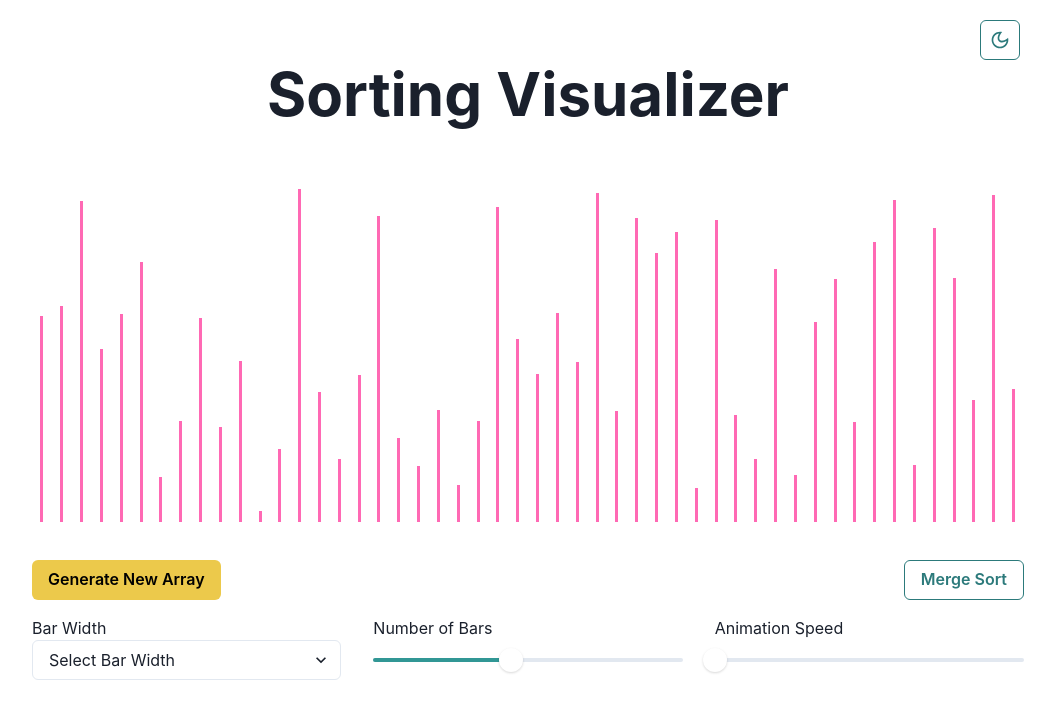
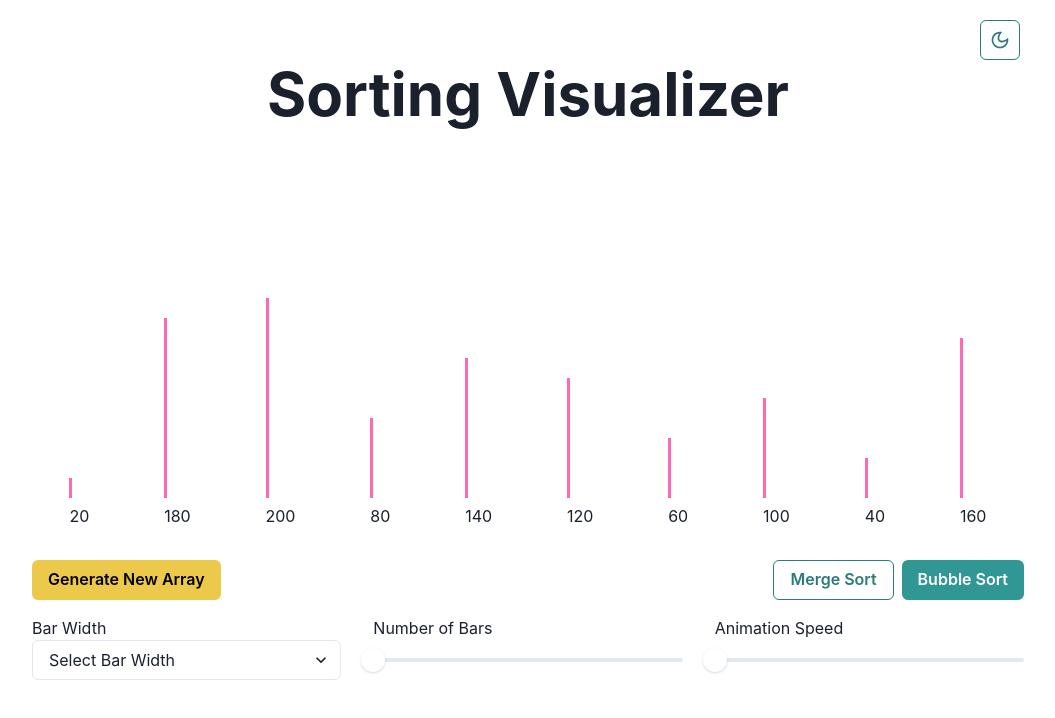
Before and after one commit to misterbracket/algo-visualizer, a React (Create React App) app: page / in a window 1280 px wide. Shown: the top 718 px of the page, without its empty margins (112-1167 px from the left). Built offline with nearby package versions, Linux system fonts and the light colour scheme.

Commit message:
added bubble sort

```diff
--- a/src/components/SortingVisualizer/SortingVisualizer.tsx
+++ b/src/components/SortingVisualizer/SortingVisualizer.tsx
@@ -7,7 +7,7 @@ import {
 } from "@chakra-ui/react"
 
 import { Button, ButtonGroup } from "@chakra-ui/react"
-import { getMergeSortAnimations } from '../../sortingAlgorithms/sortingAlgorithms';
+import { getMergeSortAnimations, getBubbleSortAnimations } from '../../sortingAlgorithms/sortingAlgorithms';
 
 //Height of Single Bar
 const BAR_HEIGHT = 340;
@@ -28,7 +28,7 @@ function initializeState({ numberOfBars = 50, barWidth = "3", animationSpeed = 1
   for (let i = 0; i < numberOfBars; i++) {
     array.push(randomIntFromInterval(5, BAR_HEIGHT));
   }
-
+  array = [20, 180, 200, 80, 140, 120, 60, 100, 40, 160]
   return {
     numberOfBars,
     array,
@@ -86,12 +86,11 @@ const SortingVisualizer = () => {
 
     const currArray = state.array
     arrayRef.current = [...array]
-
     const animations = getMergeSortAnimations(currArray);
-
     for (let i = 0; i < animations.length; i++) {
       const arrayBars = arrayBarDivsRefs.current
       const isColorChange = i % 3 !== 2;
+      console.log(isColorChange)
       if (isColorChange) {
         const [barOneIdx, barTwoIdx] = animations[i];
         const barOneStyle = arrayBars[barOneIdx].style;
@@ -124,9 +123,60 @@ const SortingVisualizer = () => {
   //   // We leave it as an exercise to the viewer of this code to implement this method.
   // }
 
-  // function bubbleSort() {
-  //   // We leave it as an exercise to the viewer of this code to implement this method.
-  // }
+  function bubbleSort() {
+
+    const currArray = state.array
+    arrayRef.current = [...array]
+
+    const animatonsArray = getBubbleSortAnimations(currArray);
+    console.log(animatonsArray)
+    let currentIdx = 1
+    for (let i = 0; i < animatonsArray.length; i++) {
+      const arrayBars = arrayBarDivsRefs.current
+      let isColorChange = false
+      if (currentIdx === 1) {
+        isColorChange = true
+        currentIdx = 2
+        console.log(currentIdx)
+      } else if (currentIdx === 2) {
+        isColorChange = true
+        currentIdx = 3
+        console.log(currentIdx)
+      } else if (currentIdx === 3) {
+        isColorChange = false
+        currentIdx = 4
+        console.log(currentIdx)
+      } else if (currentIdx === 4) {
+        isColorChange = false
+        currentIdx = 1
+        console.log(currentIdx)
+      }
+      console.log(animatonsArray[i])
+      if (isColorChange) {
+        console.log("CHANGING COLOR")
+        const [barOneIdx, barTwoIdx] = animatonsArray[i];
+        const barOneStyle = arrayBars[barOneIdx].style;
+        const barTwoStyle = arrayBars[barTwoIdx].style;
+        const color = currentIdx === 2 ? SECONDARY_COLOR : PRIMARY_COLOR;
+        setTimeout(() => {
+          barOneStyle.backgroundColor = color;
+          barTwoStyle.backgroundColor = color;
+        }, i * animationSpeed);
+      } else {
+        console.log("CHANGING HEIGHT")
+        setTimeout(() => {
+          const [barOneIdx, newHeight] = animatonsArray[i];
+          const barOneStyle = arrayBars[barOneIdx].style;
+          barOneStyle.height = `${newHeight}px`;
+        }, i * animationSpeed);
+      }
+    }
+
+    setIsAnimationRunning(true)
+    setTimeout(() => {
+      setIsAnimationRunning(false)
+    }, animatonsArray.length * animationSpeed)
+  }
 
   return (
     <>
@@ -144,6 +194,7 @@ const SortingVisualizer = () => {
                   display: "inline-block",
                 }}
               ></Box>
+              <div>{value}</div>
             </div>
           ))}
         </Flex>
@@ -153,8 +204,8 @@ const SortingVisualizer = () => {
             <Button isDisabled={isAnimationRunning} colorScheme="yellow" onClick={resetArray}>Generate New Array</Button>
             <Button isDisabled={isAnimationRunning} colorScheme="teal" variant={"outline"} style={{ marginLeft: "auto" }} onClick={mergeSort}>Merge Sort</Button>
             {/* <Button colorScheme="teal" onClick={quickSort}>Quick Sort</Button>
-            <Button colorScheme="teal" onClick={heapSort}>Heap Sort</Button>
-            <Button colorScheme="teal" onClick={bubbleSort}>Bubble Sort</Button>*/}
+            <Button colorScheme="teal" onClick={heapSort}>Heap Sort</Button>*/}
+            <Button colorScheme="teal" onClick={bubbleSort}>Bubble Sort</Button>
             {/* <Button colorScheme="teal" onClick={test}>Test</Button> */}
           </ButtonGroup>
           <ButtonGroup spacing={4} paddingTop={"0.5rem"}>
@@ -170,7 +221,7 @@ const SortingVisualizer = () => {
             <Spacer />
             <Flex width={"100%"} direction={"column"}>
               <Text as={"label"} htmlFor={"bar-number-slider"}>Number of Bars</Text>
-              <Slider height={10} disabled={isAnimationRunning} colorScheme="teal" aria-label="bar-number-slider" defaultValue={numberOfBars} min={10} max={100} onChange={num => changeNumberOfBars(num)}>
+              <Slider height={10} disabled={isAnimationRunning} colorScheme="teal" aria-label="bar-number-slider" defaultValue={10} min={10} max={100} onChange={num => changeNumberOfBars(num)}>
                 <SliderTrack>
                   <SliderFilledTrack />
                 </SliderTrack>
--- a/src/sortingAlgorithms/sortingAlgorithms.ts
+++ b/src/sortingAlgorithms/sortingAlgorithms.ts
@@ -3,6 +3,7 @@ export function getMergeSortAnimations(array: Array<number>) {
   if (array.length <= 1) return array;
   const auxiliaryArray = array.slice();
   mergeSortHelper(array, 0, array.length - 1, auxiliaryArray, animations);
+  console.log(animations);
   return animations;
 }
 
@@ -75,3 +76,43 @@ function doMerge(
     mainArray[k++] = auxiliaryArray[j++];
   }
 }
+
+export function getBubbleSortAnimations(array: Array<number>) {
+  const animations: Array<Array<number>> = [];
+  const animatonsArray = bubbleSortHelper(array, animations);
+  return animatonsArray;
+}
+
+function bubbleSortHelper(
+  array: Array<number>,
+  animations: Array<Array<number>>
+) {
+  let isSorted = false;
+  let counter = 0;
+  while (!isSorted) {
+    isSorted = true;
+    for (let i = 0; i < array.length - 1 - counter; i++) {
+      animations.push([i, i + 1]);
+      animations.push([i, i + 1]);
+      const heightOne = array[i];
+      const heightTwo = array[i + 1];
+      if (array[i] > array[i + 1]) {
+        animations.push([i, array[i + 1]]);
+        animations.push([i + 1, array[i]]);
+        swap<number>(i, i + 1, array);
+        isSorted = false;
+      } else {
+        animations.push([i, heightOne]);
+        animations.push([i + 1, heightTwo]);
+      }
+    }
+    counter++;
+  }
+  return animations;
+}
+
+function swap<T>(i: number, j: number, array: Array<T>) {
+  const prevOne = array[j];
+  array[j] = array[i];
+  array[i] = prevOne;
+}
```
